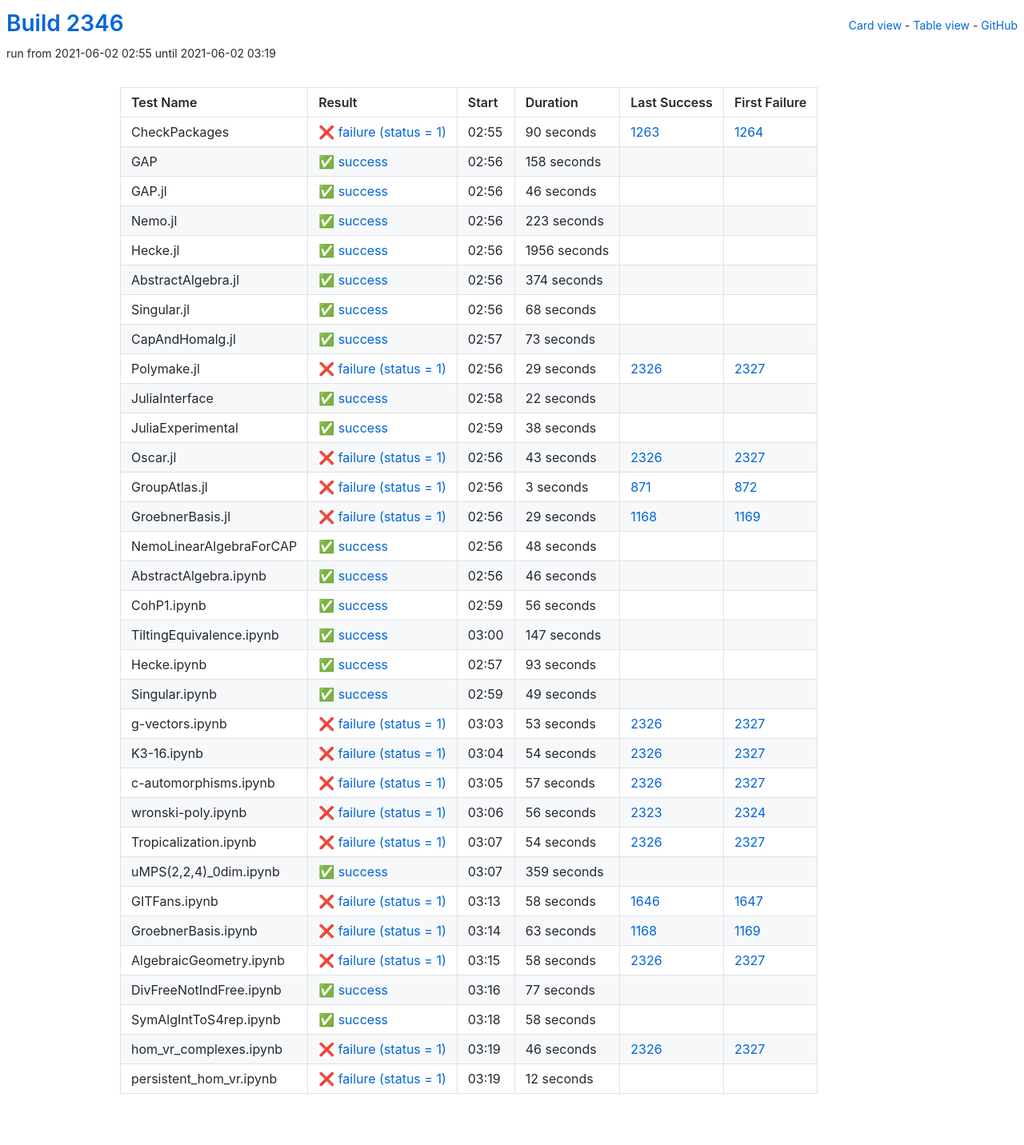
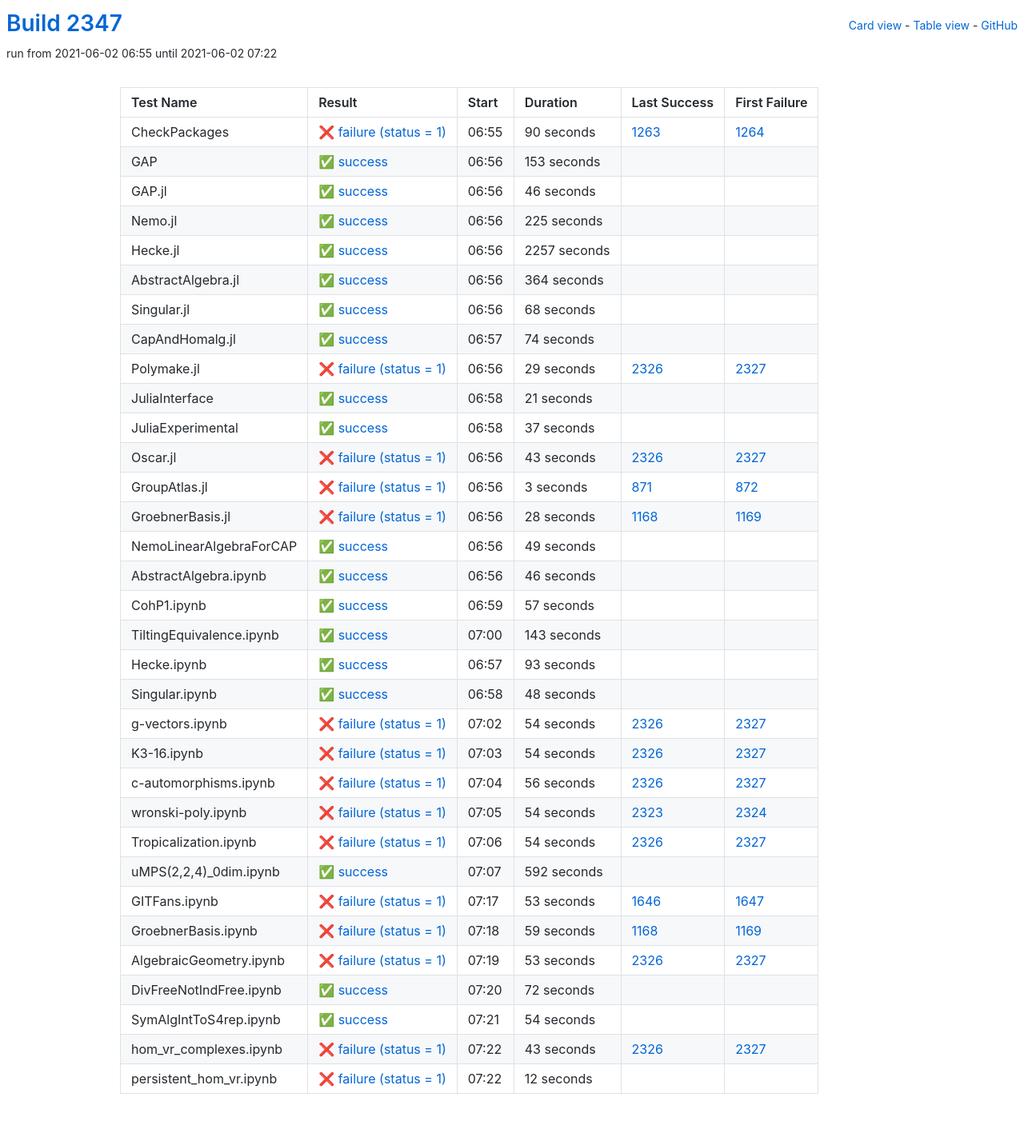
Before and after one commit to oscar-system/oscar-ci-status-stable, a Jekyll site: the page built from table.html, in a window 1280 px wide. Shown: the whole page at 80% size. Built offline with Jekyll 4.4.1, drawn with Linux system fonts in a browser that asks for light colours.

Commit message:
Build #2347

```diff
--- a/_data/ci.yml
+++ b/_data/ci.yml
@@ -1,6 +1,6 @@
 ---
-build: 2346
-build_url: https://oscarci.mathematik.uni-kl.de/job/oscar-stable/2346/
+build: 2347
+build_url: https://oscarci.mathematik.uni-kl.de/job/oscar-stable/2347/
 job: oscar-stable
 organization: oscar-system
 repo: oscar-ci-status-stable
@@ -8,8 +8,8 @@ repourl: https://github.com/oscar-system/oscar-ci-status-stable
 tests:
 - name: CheckPackages
   id: checkpackages
-  log: https://oscarci.mathematik.uni-kl.de/job/oscar-stable/2346/artifact/logs/build-2346/CheckPackages.log
-  start: 2021-06-02 02:55
+  log: https://oscarci.mathematik.uni-kl.de/job/oscar-stable/2347/artifact/logs/build-2347/CheckPackages.log
+  start: 2021-06-02 06:55
   success: false
   exitcode: 1
   status: failure
@@ -20,20 +20,20 @@ tests:
   first_failure_url: https://oscarci.mathematik.uni-kl.de/job/oscar-stable/1264/
 - name: GAP
   id: gap
-  log: https://oscarci.mathematik.uni-kl.de/job/oscar-stable/2346/artifact/logs/build-2346/GAP.log
-  start: 2021-06-02 02:56
+  log: https://oscarci.mathematik.uni-kl.de/job/oscar-stable/2347/artifact/logs/build-2347/GAP.log
+  start: 2021-06-02 06:56
   success: true
   exitcode: 0
   status: success
-  duration: 158
+  duration: 153
   last_success: false
   last_success_url:
   first_failure: false
   first_failure_url:
 - name: GAP.jl
   id: gap-jl
-  log: https://oscarci.mathematik.uni-kl.de/job/oscar-stable/2346/artifact/logs/build-2346/GAP.jl.log
-  start: 2021-06-02 02:56
+  log: https://oscarci.mathematik.uni-kl.de/job/oscar-stable/2347/artifact/logs/build-2347/GAP.jl.log
+  start: 2021-06-02 06:56
   success: true
   exitcode: 0
   status: success
@@ -44,44 +44,44 @@ tests:
   first_failure_url:
 - name: Nemo.jl
   id: nemo-jl
-  log: https://oscarci.mathematik.uni-kl.de/job/oscar-stable/2346/artifact/logs/build-2346/Nemo.jl.log
-  start: 2021-06-02 02:56
+  log: https://oscarci.mathematik.uni-kl.de/job/oscar-stable/2347/artifact/logs/build-2347/Nemo.jl.log
+  start: 2021-06-02 06:56
   success: true
   exitcode: 0
   status: success
-  duration: 223
+  duration: 225
   last_success: false
   last_success_url:
   first_failure: false
   first_failure_url:
 - name: Hecke.jl
   id: hecke-jl
-  log: https://oscarci.mathematik.uni-kl.de/job/oscar-stable/2346/artifact/logs/build-2346/Hecke.jl.log
-  start: 2021-06-02 02:56
+  log: https://oscarci.mathematik.uni-kl.de/job/oscar-stable/2347/artifact/logs/build-2347/Hecke.jl.log
+  start: 2021-06-02 06:56
   success: true
   exitcode: 0
   status: success
-  duration: 1956
+  duration: 2257
   last_success: false
   last_success_url:
   first_failure: false
   first_failure_url:
 - name: AbstractAlgebra.jl
   id: abstractalgebra-jl
-  log: https://oscarci.mathematik.uni-kl.de/job/oscar-stable/2346/artifact/logs/build-2346/AbstractAlgebra.jl.log
-  start: 2021-06-02 02:56
+  log: https://oscarci.mathematik.uni-kl.de/job/oscar-stable/2347/artifact/logs/build-2347/AbstractAlgebra.jl.log
+  start: 2021-06-02 06:56
   success: true
   exitcode: 0
   status: success
-  duration: 374
+  duration: 364
   last_success: false
   last_success_url:
   first_failure: false
   first_failure_url:
 - name: Singular.jl
   id: singular-jl
-  log: https://oscarci.mathematik.uni-kl.de/job/oscar-stable/2346/artifact/logs/build-2346/Singular.jl.log
-  start: 2021-06-02 02:56
+  log: https://oscarci.mathematik.uni-kl.de/job/oscar-stable/2347/artifact/logs/build-2347/Singular.jl.log
+  start: 2021-06-02 06:56
   success: true
   exitcode: 0
   status: success
@@ -92,20 +92,20 @@ tests:
   first_failure_url:
 - name: CapAndHomalg.jl
   id: capandhomalg-jl
-  log: https://oscarci.mathematik.uni-kl.de/job/oscar-stable/2346/artifact/logs/build-2346/CapAndHomalg.jl.log
-  start: 2021-06-02 02:57
+  log: https://oscarci.mathematik.uni-kl.de/job/oscar-stable/2347/artifact/logs/build-2347/CapAndHomalg.jl.log
+  start: 2021-06-02 06:57
   success: true
   exitcode: 0
   status: success
-  duration: 73
+  duration: 74
   last_success: false
   last_success_url:
   first_failure: false
   first_failure_url:
 - name: Polymake.jl
   id: polymake-jl
-  log: https://oscarci.mathematik.uni-kl.de/job/oscar-stable/2346/artifact/logs/build-2346/Polymake.jl.log
-  start: 2021-06-02 02:56
+  log: https://oscarci.mathematik.uni-kl.de/job/oscar-stable/2347/artifact/logs/build-2347/Polymake.jl.log
+  start: 2021-06-02 06:56
   success: false
   exitcode: 1
   status: failure
@@ -116,32 +116,32 @@ tests:
   first_failure_url: https://oscarci.mathematik.uni-kl.de/job/oscar-stable/2327/
 - name: JuliaInterface
   id: juliainterface
-  log: https://oscarci.mathematik.uni-kl.de/job/oscar-stable/2346/artifact/logs/build-2346/JuliaInterface.log
-  start: 2021-06-02 02:58
+  log: https://oscarci.mathematik.uni-kl.de/job/oscar-stable/2347/artifact/logs/build-2347/JuliaInterface.log
+  start: 2021-06-02 06:58
   success: true
   exitcode: 0
   status: success
-  duration: 22
+  duration: 21
   last_success: false
   last_success_url:
   first_failure: false
   first_failure_url:
 - name: JuliaExperimental
   id: juliaexperimental
-  log: https://oscarci.mathematik.uni-kl.de/job/oscar-stable/2346/artifact/logs/build-2346/JuliaExperimental.log
-  start: 2021-06-02 02:59
+  log: https://oscarci.mathematik.uni-kl.de/job/oscar-stable/2347/artifact/logs/build-2347/JuliaExperimental.log
+  start: 2021-06-02 06:58
   success: true
   exitcode: 0
   status: success
-  duration: 38
+  duration: 37
   last_success: false
   last_success_url:
   first_failure: false
   first_failure_url:
 - name: Oscar.jl
   id: oscar-jl
-  log: https://oscarci.mathematik.uni-kl.de/job/oscar-stable/2346/artifact/logs/build-2346/Oscar.jl.log
-  start: 2021-06-02 02:56
+  log: https://oscarci.mathematik.uni-kl.de/job/oscar-stable/2347/artifact/logs/build-2347/Oscar.jl.log
+  start: 2021-06-02 06:56
   success: false
   exitcode: 1
   status: failure
@@ -152,8 +152,8 @@ tests:
   first_failure_url: https://oscarci.mathematik.uni-kl.de/job/oscar-stable/2327/
 - name: GroupAtlas.jl
   id: groupatlas-jl
-  log: https://oscarci.mathematik.uni-kl.de/job/oscar-stable/2346/artifact/logs/build-2346/GroupAtlas.jl.log
-  start: 2021-06-02 02:56
+  log: https://oscarci.mathematik.uni-kl.de/job/oscar-stable/2347/artifact/logs/build-2347/GroupAtlas.jl.log
+  start: 2021-06-02 06:56
   success: false
   exitcode: 1
   status: failure
@@ -164,32 +164,32 @@ tests:
   first_failure_url: https://oscarci.mathematik.uni-kl.de/job/oscar-stable/872/
 - name: GroebnerBasis.jl
   id: groebnerbasis-jl
-  log: https://oscarci.mathematik.uni-kl.de/job/oscar-stable/2346/artifact/logs/build-2346/GroebnerBasis.jl.log
-  start: 2021-06-02 02:56
+  log: https://oscarci.mathematik.uni-kl.de/job/oscar-stable/2347/artifact/logs/build-2347/GroebnerBasis.jl.log
+  start: 2021-06-02 06:56
   success: false
   exitcode: 1
   status: failure
-  duration: 29
+  duration: 28
   last_success: 1168
   last_success_url: https://oscarci.mathematik.uni-kl.de/job/oscar-stable/1168/
   first_failure: 1169
   first_failure_url: https://oscarci.mathematik.uni-kl.de/job/oscar-stable/1169/
 - name: NemoLinearAlgebraForCAP
   id: nemolinearalgebraforcap
-  log: https://oscarci.mathematik.uni-kl.de/job/oscar-stable/2346/artifact/logs/build-2346/NemoLinearAlgebraForCAP.log
-  start: 2021-06-02 02:56
+  log: https://oscarci.mathematik.uni-kl.de/job/oscar-stable/2347/artifact/logs/build-2347/NemoLinearAlgebraForCAP.log
+  start: 2021-06-02 06:56
   success: true
   exitcode: 0
   status: success
-  duration: 48
+  duration: 49
   last_success: false
   last_success_url:
   first_failure: false
   first_failure_url:
 - name: AbstractAlgebra.ipynb
   id: abstractalgebra-ipynb
-  log: https://oscarci.mathematik.uni-kl.de/job/oscar-stable/2346/artifact/logs/build-2346/AbstractAlgebra.ipynb.log
-  start: 2021-06-02 02:56
+  log: https://oscarci.mathematik.uni-kl.de/job/oscar-stable/2347/artifact/logs/build-2347/AbstractAlgebra.ipynb.log
+  start: 2021-06-02 06:56
   success: true
   exitcode: 0
   status: success
@@ -200,32 +200,32 @@ tests:
   first_failure_url:
 - name: CohP1.ipynb
   id: cohp1-ipynb
-  log: https://oscarci.mathematik.uni-kl.de/job/oscar-stable/2346/artifact/logs/build-2346/CohP1.ipynb.log
-  start: 2021-06-02 02:59
+  log: https://oscarci.mathematik.uni-kl.de/job/oscar-stable/2347/artifact/logs/build-2347/CohP1.ipynb.log
+  start: 2021-06-02 06:59
   success: true
   exitcode: 0
   status: success
-  duration: 56
+  duration: 57
   last_success: false
   last_success_url:
   first_failure: false
   first_failure_url:
 - name: TiltingEquivalence.ipynb
   id: tiltingequivalence-ipynb
-  log: https://oscarci.mathematik.uni-kl.de/job/oscar-stable/2346/artifact/logs/build-2346/TiltingEquivalence.ipynb.log
-  start: 2021-06-02 03:00
+  log: https://oscarci.mathematik.uni-kl.de/job/oscar-stable/2347/artifact/logs/build-2347/TiltingEquivalence.ipynb.log
+  start: 2021-06-02 07:00
   success: true
   exitcode: 0
   status: success
-  duration: 147
+  duration: 143
   last_success: false
   last_success_url:
   first_failure: false
   first_failure_url:
 - name: Hecke.ipynb
   id: hecke-ipynb
-  log: https://oscarci.mathematik.uni-kl.de/job/oscar-stable/2346/artifact/logs/build-2346/Hecke.ipynb.log
-  start: 2021-06-02 02:57
+  log: https://oscarci.mathematik.uni-kl.de/job/oscar-stable/2347/artifact/logs/build-2347/Hecke.ipynb.log
+  start: 2021-06-02 06:57
   success: true
   exitcode: 0
   status: success
@@ -236,32 +236,32 @@ tests:
   first_failure_url:
 - name: Singular.ipynb
   id: singular-ipynb
-  log: https://oscarci.mathematik.uni-kl.de/job/oscar-stable/2346/artifact/logs/build-2346/Singular.ipynb.log
-  start: 2021-06-02 02:59
+  log: https://oscarci.mathematik.uni-kl.de/job/oscar-stable/2347/artifact/logs/build-2347/Singular.ipynb.log
+  start: 2021-06-02 06:58
   success: true
   exitcode: 0
   status: success
-  duration: 49
+  duration: 48
   last_success: false
   last_success_url:
   first_failure: false
   first_failure_url:
 - name: g-vectors.ipynb
   id: g-vectors-ipynb
-  log: https://oscarci.mathematik.uni-kl.de/job/oscar-stable/2346/artifact/logs/build-2346/g-vectors.ipynb.log
-  start: 2021-06-02 03:03
+  log: https://oscarci.mathematik.uni-kl.de/job/oscar-stable/2347/artifact/logs/build-2347/g-vectors.ipynb.log
+  start: 2021-06-02 07:02
   success: false
   exitcode: 1
   status: failure
-  duration: 53
+  duration: 54
   last_success: 2326
   last_success_url: https://oscarci.mathematik.uni-kl.de/job/oscar-stable/2326/
   first_failure: 2327
   first_failure_url: https://oscarci.mathematik.uni-kl.de/job/oscar-stable/2327/
 - name: K3-16.ipynb
   id: k3-16-ipynb
-  log: https://oscarci.mathematik.uni-kl.de/job/oscar-stable/2346/artifact/logs/build-2346/K3-16.ipynb.log
-  start: 2021-06-02 03:04
+  log: https://oscarci.mathematik.uni-kl.de/job/oscar-stable/2347/artifact/logs/build-2347/K3-16.ipynb.log
+  start: 2021-06-02 07:03
   success: false
   exitcode: 1
   status: failure
@@ -272,32 +272,32 @@ tests:
   first_failure_url: https://oscarci.mathematik.uni-kl.de/job/oscar-stable/2327/
 - name: c-automorphisms.ipynb
   id: c-automorphisms-ipynb
-  log: https://oscarci.mathematik.uni-kl.de/job/oscar-stable/2346/artifact/logs/build-2346/c-automorphisms.ipynb.log
-  start: 2021-06-02 03:05
+  log: https://oscarci.mathematik.uni-kl.de/job/oscar-stable/2347/artifact/logs/build-2347/c-automorphisms.ipynb.log
+  start: 2021-06-02 07:04
   success: false
   exitcode: 1
   status: failure
-  duration: 57
+  duration: 56
   last_success: 2326
   last_success_url: https://oscarci.mathematik.uni-kl.de/job/oscar-stable/2326/
   first_failure: 2327
   first_failure_url: https://oscarci.mathematik.uni-kl.de/job/oscar-stable/2327/
 - name: wronski-poly.ipynb
   id: wronski-poly-ipynb
-  log: https://oscarci.mathematik.uni-kl.de/job/oscar-stable/2346/artifact/logs/build-2346/wronski-poly.ipynb.log
-  start: 2021-06-02 03:06
+  log: https://oscarci.mathematik.uni-kl.de/job/oscar-stable/2347/artifact/logs/build-2347/wronski-poly.ipynb.log
+  start: 2021-06-02 07:05
   success: false
   exitcode: 1
   status: failure
-  duration: 56
+  duration: 54
   last_success: 2323
   last_success_url: https://oscarci.mathematik.uni-kl.de/job/oscar-stable/2323/
   first_failure: 2324
   first_failure_url: https://oscarci.mathematik.uni-kl.de/job/oscar-stable/2324/
 - name: Tropicalization.ipynb
   id: tropicalization-ipynb
-  log: https://oscarci.mathematik.uni-kl.de/job/oscar-stable/2346/artifact/logs/build-2346/Tropicalization.ipynb.log
-  start: 2021-06-02 03:07
+  log: https://oscarci.mathematik.uni-kl.de/job/oscar-stable/2347/artifact/logs/build-2347/Tropicalization.ipynb.log
+  start: 2021-06-02 07:06
   success: false
   exitcode: 1
   status: failure
@@ -308,92 +308,92 @@ tests:
   first_failure_url: https://oscarci.mathematik.uni-kl.de/job/oscar-stable/2327/
 - name: uMPS(2,2,4)_0dim.ipynb
   id: umps-2-2-4-0dim-ipynb
-  log: https://oscarci.mathematik.uni-kl.de/job/oscar-stable/2346/artifact/logs/build-2346/uMPS-2-2-4-_0dim.ipynb.log
-  start: 2021-06-02 03:07
+  log: https://oscarci.mathematik.uni-kl.de/job/oscar-stable/2347/artifact/logs/build-2347/uMPS-2-2-4-_0dim.ipynb.log
+  start: 2021-06-02 07:07
   success: true
   exitcode: 0
   status: success
-  duration: 359
+  duration: 592
   last_success: false
   last_success_url:
   first_failure: false
   first_failure_url:
 - name: GITFans.ipynb
   id: gitfans-ipynb
-  log: https://oscarci.mathematik.uni-kl.de/job/oscar-stable/2346/artifact/logs/build-2346/GITFans.ipynb.log
-  start: 2021-06-02 03:13
+  log: https://oscarci.mathematik.uni-kl.de/job/oscar-stable/2347/artifact/logs/build-2347/GITFans.ipynb.log
+  start: 2021-06-02 07:17
   success: false
   exitcode: 1
   status: failure
-  duration: 58
+  duration: 53
   last_success: 1646
   last_success_url: https://oscarci.mathematik.uni-kl.de/job/oscar-stable/1646/
   first_failure: 1647
   first_failure_url: https://oscarci.mathematik.uni-kl.de/job/oscar-stable/1647/
 - name: GroebnerBasis.ipynb
   id: groebnerbasis-ipynb
-  log: https://oscarci.mathematik.uni-kl.de/job/oscar-stable/2346/artifact/logs/build-2346/GroebnerBasis.ipynb.log
-  start: 2021-06-02 03:14
+  log: https://oscarci.mathematik.uni-kl.de/job/oscar-stable/2347/artifact/logs/build-2347/GroebnerBasis.ipynb.log
+  start: 2021-06-02 07:18
   success: false
   exitcode: 1
   status: failure
-  duration: 63
+  duration: 59
   last_success: 1168
   last_success_url: https://oscarci.mathematik.uni-kl.de/job/oscar-stable/1168/
   first_failure: 1169
   first_failure_url: https://oscarci.mathematik.uni-kl.de/job/oscar-stable/1169/
 - name: AlgebraicGeometry.ipynb
   id: algebraicgeometry-ipynb
-  log: https://oscarci.mathematik.uni-kl.de/job/oscar-stable/2346/artifact/logs/build-2346/AlgebraicGeometry.ipynb.log
-  start: 2021-06-02 03:15
+  log: https://oscarci.mathematik.uni-kl.de/job/oscar-stable/2347/artifact/logs/build-2347/AlgebraicGeometry.ipynb.log
+  start: 2021-06-02 07:19
   success: false
   exitcode: 1
   status: failure
-  duration: 58
+  duration: 53
   last_success: 2326
   last_success_url: https://oscarci.mathematik.uni-kl.de/job/oscar-stable/2326/
   first_failure: 2327
   first_failure_url: https://oscarci.mathematik.uni-kl.de/job/oscar-stable/2327/
 - name: DivFreeNotIndFree.ipynb
   id: divfreenotindfree-ipynb
-  log: https://oscarci.mathematik.uni-kl.de/job/oscar-stable/2346/artifact/logs/build-2346/DivFreeNotIndFree.ipynb.log
-  start: 2021-06-02 03:16
+  log: https://oscarci.mathematik.uni-kl.de/job/oscar-stable/2347/artifact/logs/build-2347/DivFreeNotIndFree.ipynb.log
+  start: 2021-06-02 07:20
   success: true
   exitcode: 0
   status: success
-  duration: 77
+  duration: 72
   last_success: false
   last_success_url:
   first_failure: false
   first_failure_url:
 - name: SymAlgIntToS4rep.ipynb
   id: symalginttos4rep-ipynb
-  log: https://oscarci.mathematik.uni-kl.de/job/oscar-stable/2346/artifact/logs/build-2346/SymAlgIntToS4rep.ipynb.log
-  start: 2021-06-02 03:18
+  log: https://oscarci.mathematik.uni-kl.de/job/oscar-stable/2347/artifact/logs/build-2347/SymAlgIntToS4rep.ipynb.log
+  start: 2021-06-02 07:21
   success: true
   exitcode: 0
   status: success
-  duration: 58
+  duration: 54
   last_success: false
   last_success_url:
   first_failure: false
   first_failure_url:
 - name: hom_vr_complexes.ipynb
   id: hom-vr-complexes-ipynb
-  log: https://oscarci.mathematik.uni-kl.de/job/oscar-stable/2346/artifact/logs/build-2346/hom_vr_complexes.ipynb.log
-  start: 2021-06-02 03:19
+  log: https://oscarci.mathematik.uni-kl.de/job/oscar-stable/2347/artifact/logs/build-2347/hom_vr_complexes.ipynb.log
+  start: 2021-06-02 07:22
   success: false
   exitcode: 1
   status: failure
-  duration: 46
+  duration: 43
   last_success: 2326
   last_success_url: https://oscarci.mathematik.uni-kl.de/job/oscar-stable/2326/
   first_failure: 2327
   first_failure_url: https://oscarci.mathematik.uni-kl.de/job/oscar-stable/2327/
 - name: persistent_hom_vr.ipynb
   id: persistent-hom-vr-ipynb
-  log: https://oscarci.mathematik.uni-kl.de/job/oscar-stable/2346/artifact/logs/build-2346/persistent_hom_vr.ipynb.log
-  start: 2021-06-02 03:19
+  log: https://oscarci.mathematik.uni-kl.de/job/oscar-stable/2347/artifact/logs/build-2347/persistent_hom_vr.ipynb.log
+  start: 2021-06-02 07:22
   success: false
   exitcode: 1
   status: failure
```
Also changed, not shown: README.md.
